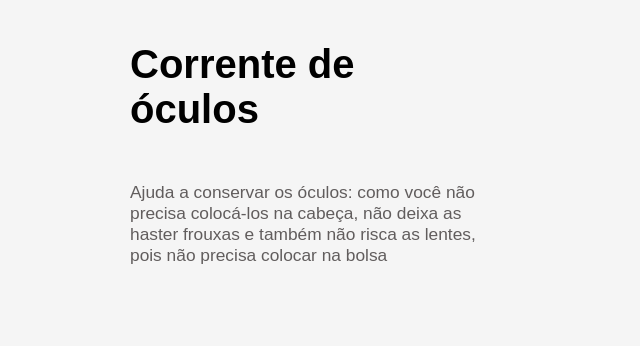
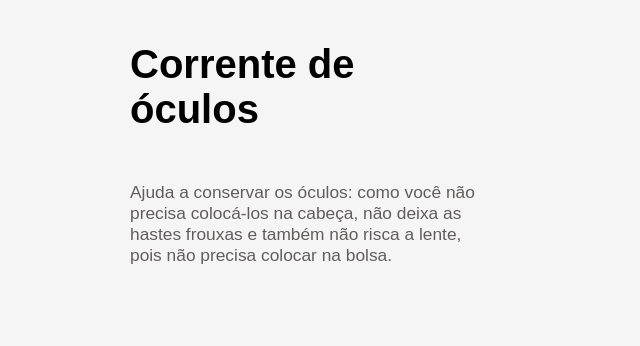
Before and after one commit to zaharaacessorios/home, a plain HTML site: page index.html in a window 1280 px wide. Shown: the part 3263-3609 px from the top of the page, 0-640 px from the left. Drawn offline with Linux system fonts and the light colour scheme.

Commit message:
Update index.html

```diff
--- a/index.html
+++ b/index.html
@@ -163,7 +163,7 @@
                 <div class="col-1">
                     <div class="text-container">
                         <h2>Corrente de óculos</h2>
-                        <p>Ajuda a conservar os óculos: como você não precisa colocá-los na cabeça, não deixa as haster frouxas e também não risca as lentes, pois não precisa colocar na bolsa</p>
+                        <p>Ajuda a conservar os óculos: como você não precisa colocá-los na cabeça, não deixa as hastes frouxas e também não risca a lente, pois não precisa colocar na bolsa.</p>
                     </div>
                 </div>
                 <div class="col-2">
```
